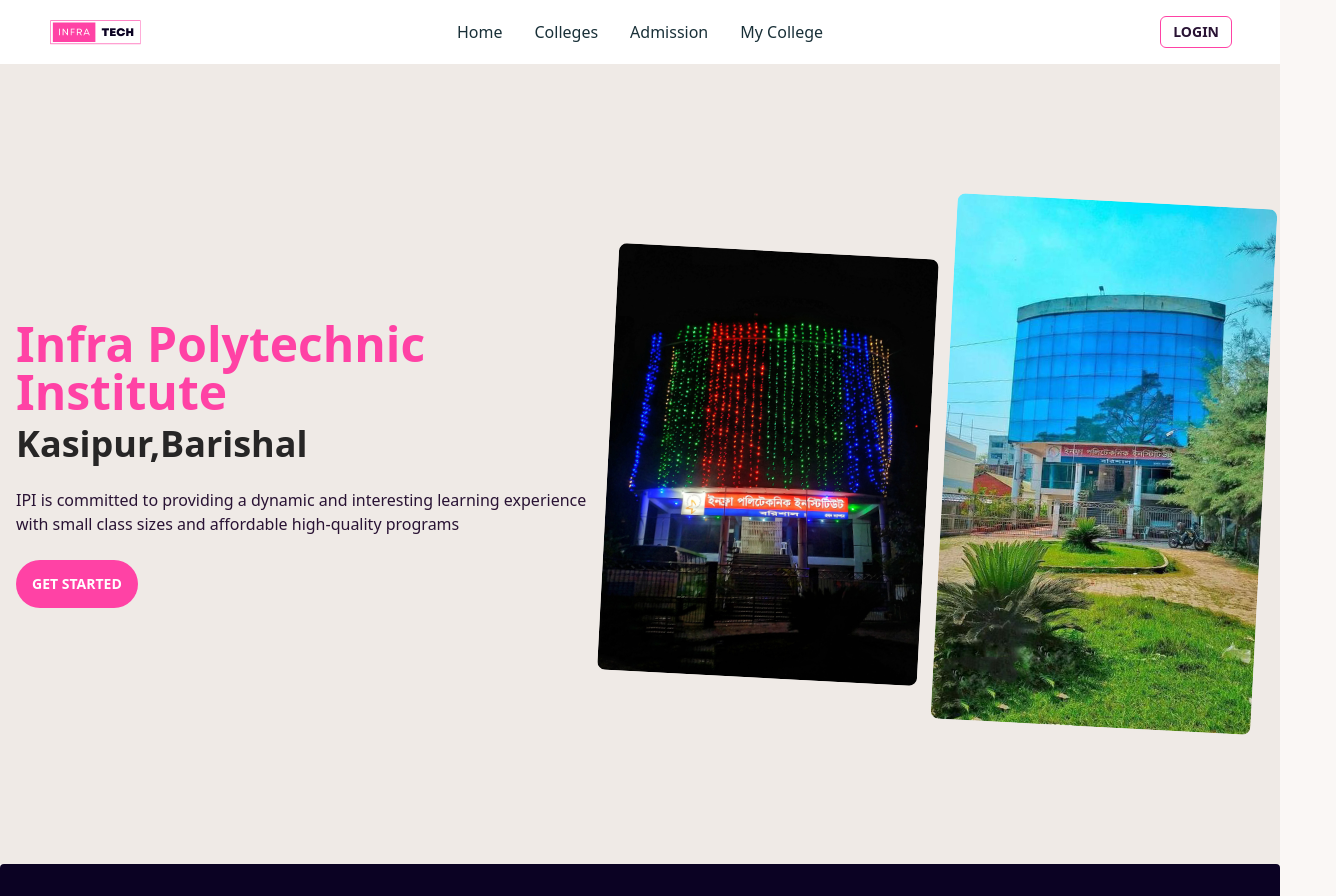
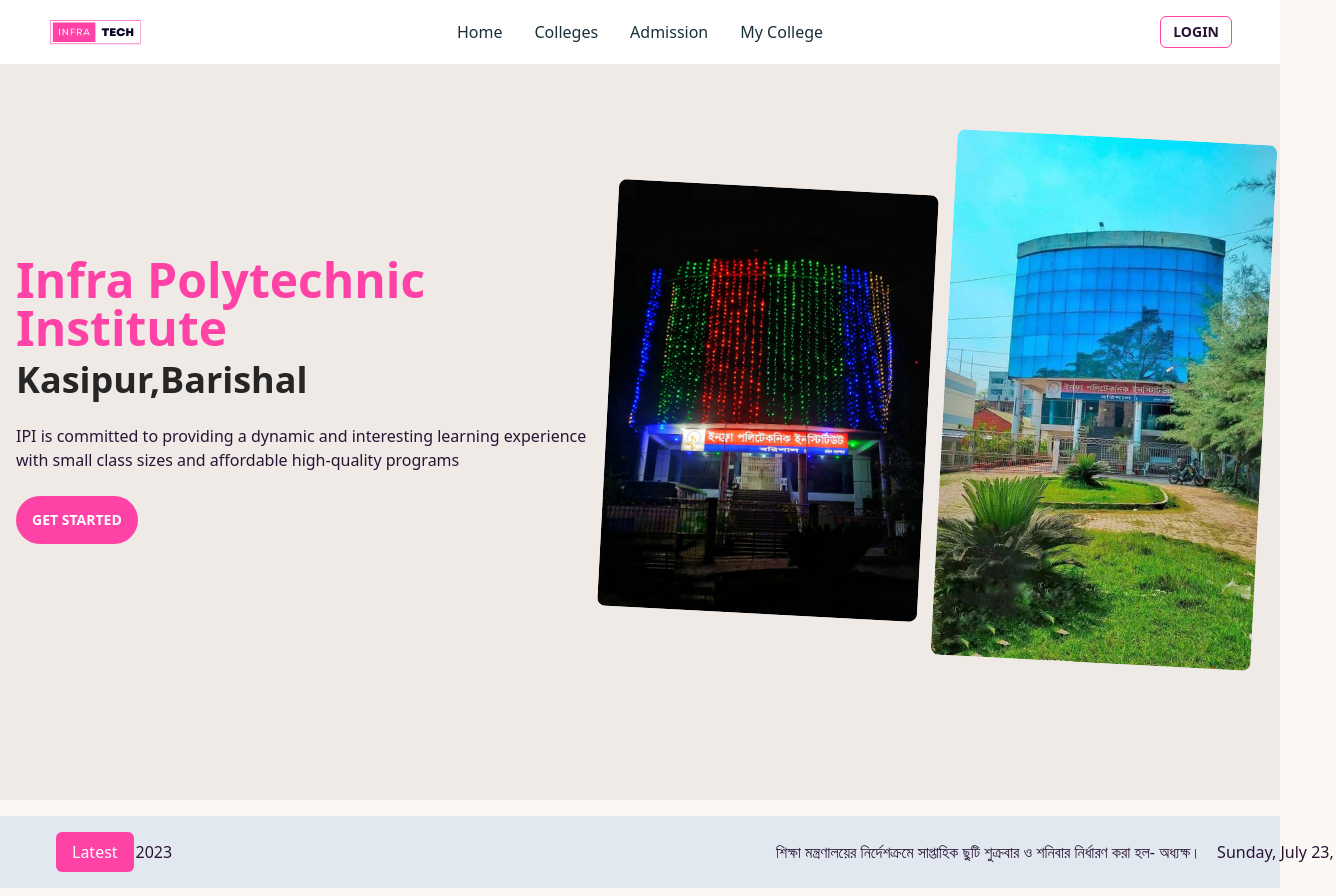
Before and after one commit to rcmehedi15/College-Management-System, a React (Vite) app: page / in a window 1280 px wide. Shown: the top 896 px of the page, 1336 px wide, since content can reach past the window. Built offline with nearby package versions, Linux system fonts and the light colour scheme.

Commit message:
latest news scrolling

```diff
--- a/package.json
+++ b/package.json
@@ -15,6 +15,8 @@
     "match-sorter": "^6.3.1",
     "react": "^18.2.0",
     "react-dom": "^18.2.0",
+    "react-fast-marquee": "^1.6.0",
+    "react-moment": "^1.1.3",
     "react-router-dom": "^6.14.2",
     "sort-by": "^1.2.0"
   },
--- a/src/Pages/Home/Banner/Banner.css
+++ /dev/null
@@ -1,3 +0,0 @@
-hero-content{
-    width:  100%!important;
-}
--- a/src/Pages/Home/Banner/Banner.jsx
+++ b/src/Pages/Home/Banner/Banner.jsx
@@ -1,13 +1,12 @@
 import React from 'react';
 import { Link } from 'react-router-dom';
-import '../Banner/Banner.css'
 import Infra from '../../../assets/infra.jpg'
 import InfraNight from '../../../assets/infraNight.jpg'
 
 const Banner = () => {
     return (
         <>
-            <div className="hero mt-16 min-h-screen bg-base-200 ">
+            <div className="hero  min-h-screen bg-base-200 ">
                 <div className="hero-content flex-col lg:flex-row-reverse">
                     <img src={Infra} className='w-80 rounded-lg rotate-3	'/>
                     <img src={InfraNight} className='w-80 rounded-lg rotate-3	'/>
--- a/src/Pages/Home/Home/Home.jsx
+++ b/src/Pages/Home/Home/Home.jsx
@@ -1,10 +1,12 @@
 import React from 'react';
 import Banner from '../Banner/Banner';
+import LatestNotice from '../LatestNotice/LatestNotice';
 
 const Home = () => {
     return (
         <>
             <Banner />
+            <LatestNotice />
         </>
     );
 };
--- /dev/null
+++ b/src/Pages/Home/LatestNotice/LatestNotice.jsx
@@ -0,0 +1,26 @@
+import React from 'react';
+import Marquee from "react-fast-marquee";
+import moment from 'moment';
+
+const LatestNotice = () => {
+    return (
+        <>
+            <div className=''>
+
+                <div className='my-4 bg-slate-200'>
+
+                    <div className='flex container mx-14'>
+                        <h1 className='bg-[#FF42A5] px-4 py-2 rounded-md text-white my-4'>Latest</h1>
+                        <Marquee speed={100} pauseOnHover={true}>
+                            শিক্ষা মন্ত্রণালয়ের নির্দেশক্রমে সাপ্তাহিক ছুটি শুক্রবার ও শনিবার নির্ধারণ করা হল- অধ্যক্ষ।
+                            <p className='mx-4'>{moment().format("dddd, MMMM D, YYYY")}</p>
+                        </Marquee>
+                    </div>
+                </div>
+            </div>
+
+        </>
+    );
+};
+
+export default LatestNotice;
--- a/src/Pages/Shared/NavBar/NavBar.jsx
+++ b/src/Pages/Shared/NavBar/NavBar.jsx
@@ -17,6 +17,7 @@ const NavBar = () => {
     return (
         <>
             <div className=" navbar fixed top-0 left-0 z-10 bg-white text-[#193038]">
+
                 <div className="navbar-start md:mx-10">
                     <div className="dropdown">
                         <label tabIndex={0} className="btn btn-ghost lg:hidden">
@@ -44,7 +45,9 @@ const NavBar = () => {
 
                 </div>
             </div>
+
         </>
+
     );
 };
 
```
Also changed, not shown: 2 other files (tests, documents, lock files or other folders).
